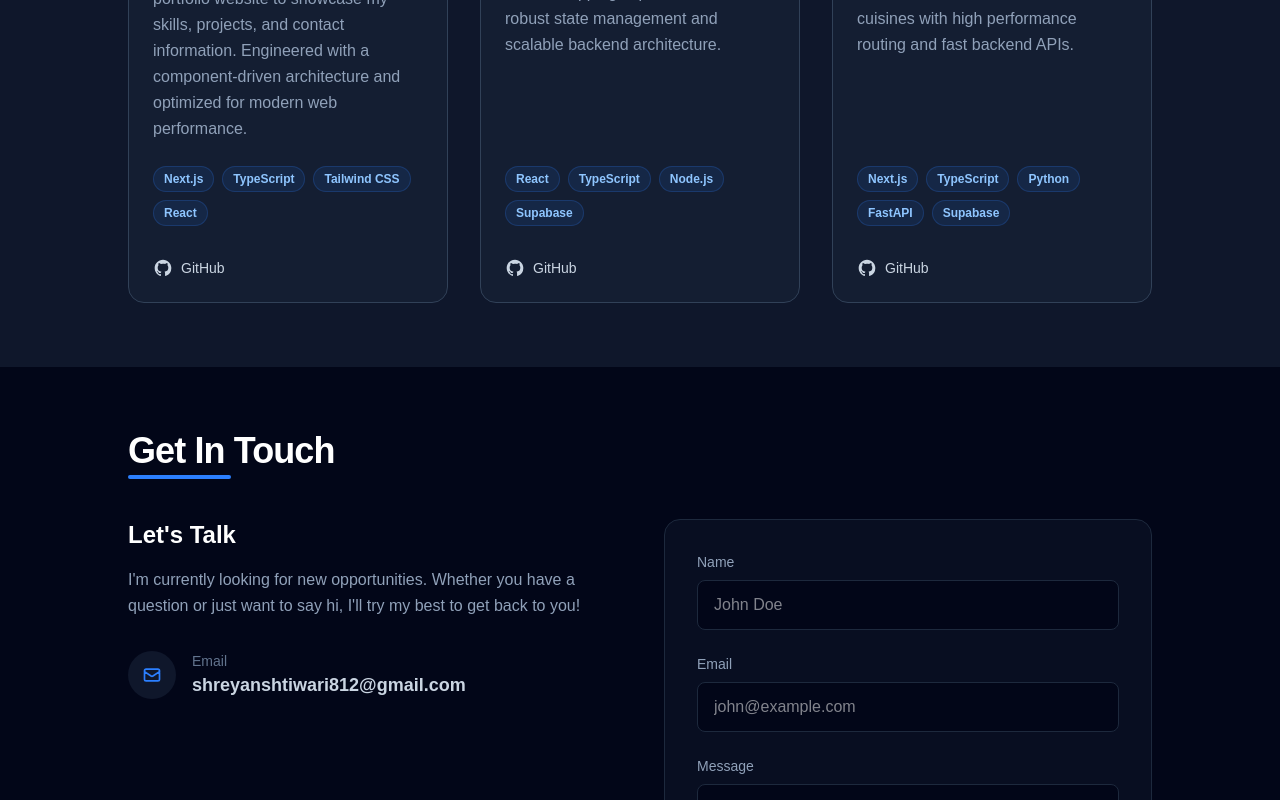
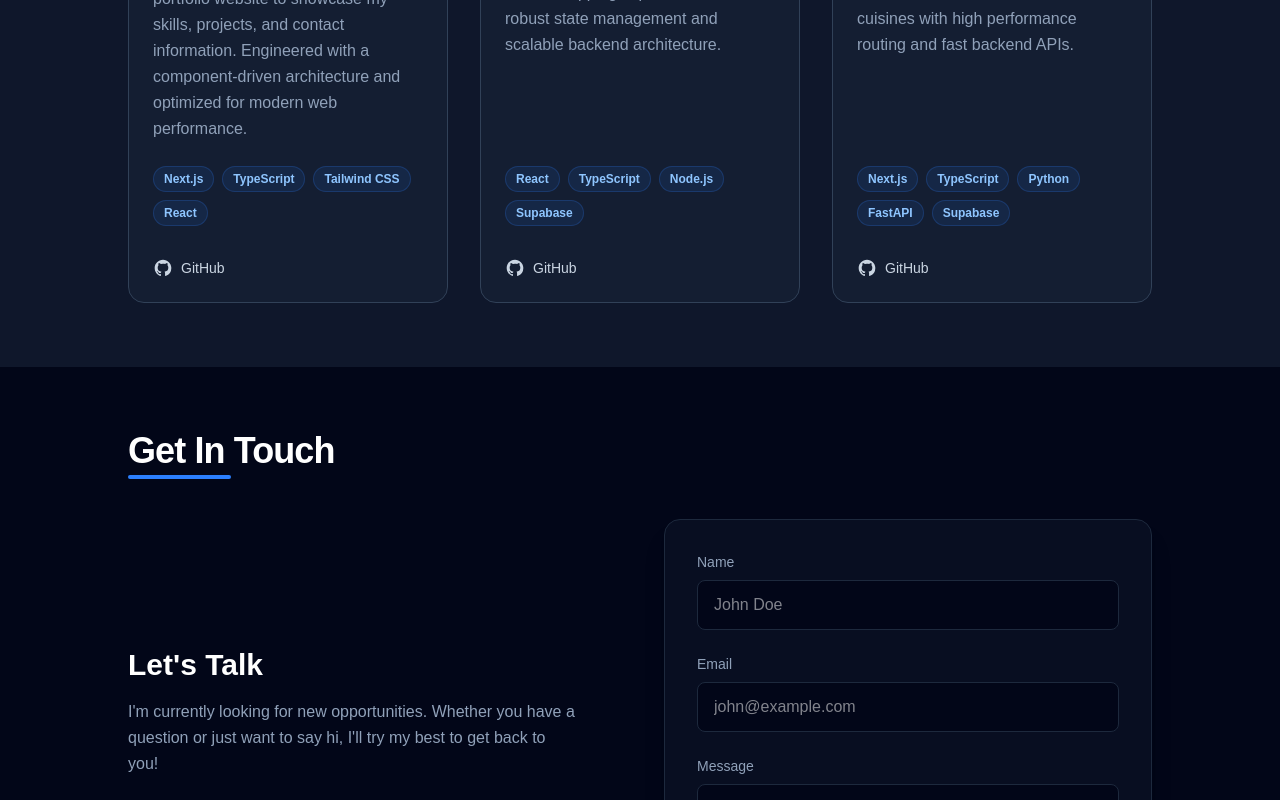
Before and after one commit to shreyaanshtiwari/Personal-Portfolio, a Next.js app: page / in a window 1280 px wide. Shown: the part 2000-2800 px from the top of the page. Built offline with nearby package versions, Linux system fonts and the light colour scheme.

Commit message:
Optimize font sizes, layout grids, and paddings for mobile screens globally

```diff
--- a/src/components/ContactSection.tsx
+++ b/src/components/ContactSection.tsx
@@ -48,28 +48,30 @@ export const ContactSection = () => {
 
     return (
         <Section id="contact" title="Get In Touch" className="bg-slate-950">
-            <div className="grid md:grid-cols-2 gap-12 w-full max-w-5xl">
-                <div>
-                    <h3 className="text-2xl font-bold text-white mb-4">Let's Talk</h3>
-                    <p className="text-slate-400 leading-relaxed mb-8">
+            <div className="grid md:grid-cols-2 gap-10 md:gap-12 w-full max-w-5xl">
+                {/* Left Side: Contact Information */}
+                <div className="flex flex-col justify-center">
+                    <h3 className="text-2xl md:text-3xl font-bold text-white mb-4">Let's Talk</h3>
+                    <p className="text-slate-400 text-sm sm:text-base leading-relaxed mb-8 max-w-md">
                         I'm currently looking for new opportunities. Whether you have a question or just want to say hi, I'll try my best to get back to you!
                     </p>
-                    <div className="flex items-center gap-4 text-slate-300">
-                        <div className="w-12 h-12 bg-slate-900 rounded-full flex items-center justify-center text-blue-500">
+                    <div className="flex items-center gap-4 text-slate-300 bg-slate-900/40 p-4 rounded-xl border border-slate-800/80 max-w-md w-full">
+                        <div className="w-12 h-12 shrink-0 bg-blue-500/10 rounded-full flex items-center justify-center text-blue-500 border border-blue-500/20">
                             <svg className="w-5 h-5" fill="none" stroke="currentColor" viewBox="0 0 24 24" xmlns="http://www.w3.org/2000/svg">
                                 <path strokeLinecap="round" strokeLinejoin="round" strokeWidth={2} d="M3 8l7.89 5.26a2 2 0 002.22 0L21 8M5 19h14a2 2 0 002-2V7a2 2 0 00-2-2H5a2 2 0 00-2 2v10a2 2 0 002 2z" />
                             </svg>
                         </div>
-                        <div>
-                            <p className="text-sm text-slate-500 font-medium">Email</p>
-                            <a href={`mailto:${email}`} className="text-lg hover:text-blue-400 transition-colors font-semibold">
+                        <div className="overflow-hidden">
+                            <p className="text-xs text-slate-500 font-medium uppercase tracking-wider mb-1">Email</p>
+                            <a href={`mailto:${email}`} className="text-sm sm:text-base hover:text-blue-400 transition-colors font-semibold truncate block w-full">
                                 {email}
                             </a>
                         </div>
                     </div>
                 </div>
 
-                <form onSubmit={handleSubmit} className="space-y-6 bg-slate-900/50 p-8 rounded-2xl border border-slate-800">
+                {/* Right Side: Contact Form */}
+                <form onSubmit={handleSubmit} className="space-y-4 sm:space-y-6 bg-slate-900/50 p-6 sm:p-8 rounded-2xl border border-slate-800 shadow-xl shadow-black/20">
                     <div>
                         <label htmlFor="name" className="block text-sm font-medium text-slate-400 mb-2">Name</label>
                         <input
--- a/src/components/HeroSection.tsx
+++ b/src/components/HeroSection.tsx
@@ -18,48 +18,48 @@ export const HeroSection = () => {
             <div className="flex flex-col md:flex-row items-center justify-between gap-12 w-full max-w-5xl">
                 {/* Text Content */}
                 <div className="flex-1 order-2 md:order-1 text-center md:text-left">
-                    <p className="text-blue-500 font-medium tracking-wide uppercase mb-4">{subtitle}</p>
-                    <h1 className="text-5xl md:text-7xl font-bold text-white mb-6 tracking-tight">
+                    <p className="text-sm md:text-base text-blue-500 font-medium tracking-wide uppercase mb-3 md:mb-4">{subtitle}</p>
+                    <h1 className="text-4xl sm:text-5xl md:text-7xl font-bold text-white mb-4 md:mb-6 tracking-tight">
                         {heading.split(' ').map((word, i) => (
                             <span key={i} className={i >= 3 ? 'text-transparent bg-clip-text bg-gradient-to-r from-blue-400 to-emerald-400' : ''}>
                                 {word}{' '}
                             </span>
                         ))}
                     </h1>
-                    <p className="text-lg md:text-xl text-slate-400 mb-8 max-w-2xl leading-relaxed mx-auto md:mx-0">
+                    <p className="text-base sm:text-lg md:text-xl text-slate-400 mb-6 md:mb-8 max-w-2xl leading-relaxed mx-auto md:mx-0">
                         {introduction}
                     </p>
 
-                    <div className="flex flex-wrap items-center justify-center md:justify-start gap-4 mb-12">
-                        <Button onClick={handleScrollToProjects}>
+                    <div className="flex flex-col sm:flex-row flex-wrap items-center justify-center md:justify-start gap-4 mb-8 md:mb-12">
+                        <Button className="w-full sm:w-auto" onClick={handleScrollToProjects}>
                             View Projects
                         </Button>
-                        <Button variant="outline" asChild>
+                        <Button className="w-full sm:w-auto" variant="outline" asChild>
                             <a href="/resume.pdf" target="_blank" rel="noopener noreferrer">Download Resume</a>
                         </Button>
                     </div>
 
-                    <div className="flex items-center justify-center md:justify-start gap-4">
-                        <span className="text-slate-500 font-medium">Connect with me:</span>
+                    <div className="flex flex-col sm:flex-row items-center justify-center md:justify-start gap-3 md:gap-4">
+                        <span className="text-sm md:text-base text-slate-500 font-medium">Connect:</span>
                         <SocialLinks />
                     </div>
                 </div>
 
                 {/* Profile Image */}
-                <div className="flex-1 order-1 md:order-2 flex justify-center md:justify-end">
-                    <div className="relative w-64 h-64 md:w-80 md:h-80 rounded-full bg-slate-800 p-2 border-4 border-slate-800 shadow-2xl">
+                <div className="flex-1 order-1 md:order-2 flex justify-center md:justify-end mt-8 md:mt-0">
+                    <div className="relative w-48 h-48 sm:w-64 sm:h-64 md:w-80 md:h-80 rounded-full bg-slate-800 p-2 border-4 border-slate-800 shadow-2xl">
                         <Image
                             src="/Shreyansh Tiwari.png"
                             alt="Shreyansh Kumar Tiwari"
                             fill
                             priority
                             className="object-cover rounded-full"
-                            sizes="(max-width: 768px) 256px, 320px"
+                            sizes="(max-width: 640px) 192px, (max-width: 768px) 256px, 320px"
                         />
                         <div className="absolute inset-0 rounded-full border border-slate-700/50"></div>
 
                         {/* Decorative glow behind image */}
-                        <div className="absolute -inset-4 bg-gradient-to-tr from-blue-500/20 to-emerald-500/20 rounded-full blur-2xl -z-10"></div>
+                        <div className="absolute -inset-2 md:-inset-4 bg-gradient-to-tr from-blue-500/20 to-emerald-500/20 rounded-full blur-xl md:blur-2xl -z-10"></div>
                     </div>
                 </div>
             </div>
```
